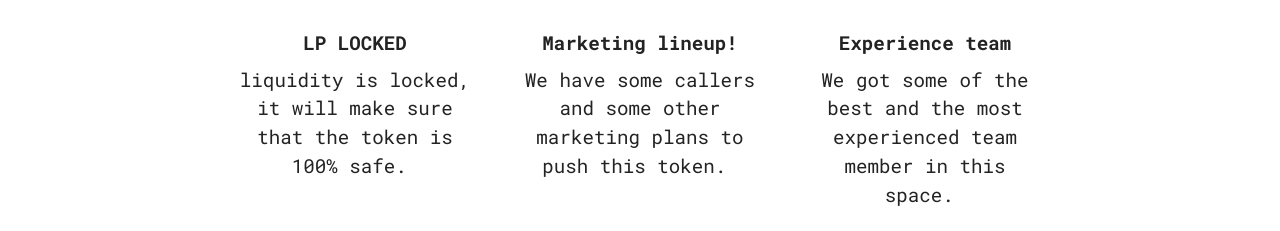
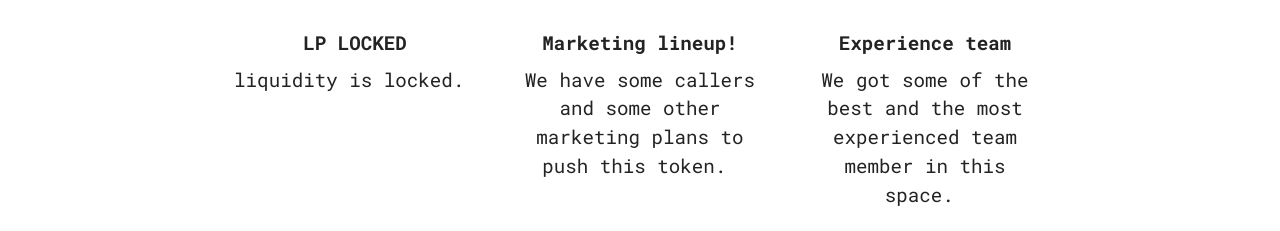
Before and after one commit to gffaza/PepeClassic, a plain HTML site: page index.html in a window 1280 px wide. Shown: the part 1048-1279 px from the top of the page. Drawn offline with Linux system fonts and the light colour scheme; files whose address does not match are found by name.

Commit message:
Ver 1.5
Lp Locked

```diff
--- a/index.html
+++ b/index.html
@@ -71,7 +71,7 @@
                             <span class="mbr-iconfont mobi-mbri-lock mobi-mbri"></span>
                         </div>
                         <h5 class="card-title mbr-fonts-style display-7"><strong>LP LOCKED</strong></h5>
-                        <p class="card-text mbr-fonts-style display-7">liquidity is locked, it will make sure that the token is 100% safe.&nbsp;<br></p>
+                        <p class="card-text mbr-fonts-style display-7">liquidity is locked.&nbsp;<br></p>
                     </div>
                 </div>
             </div>
```
